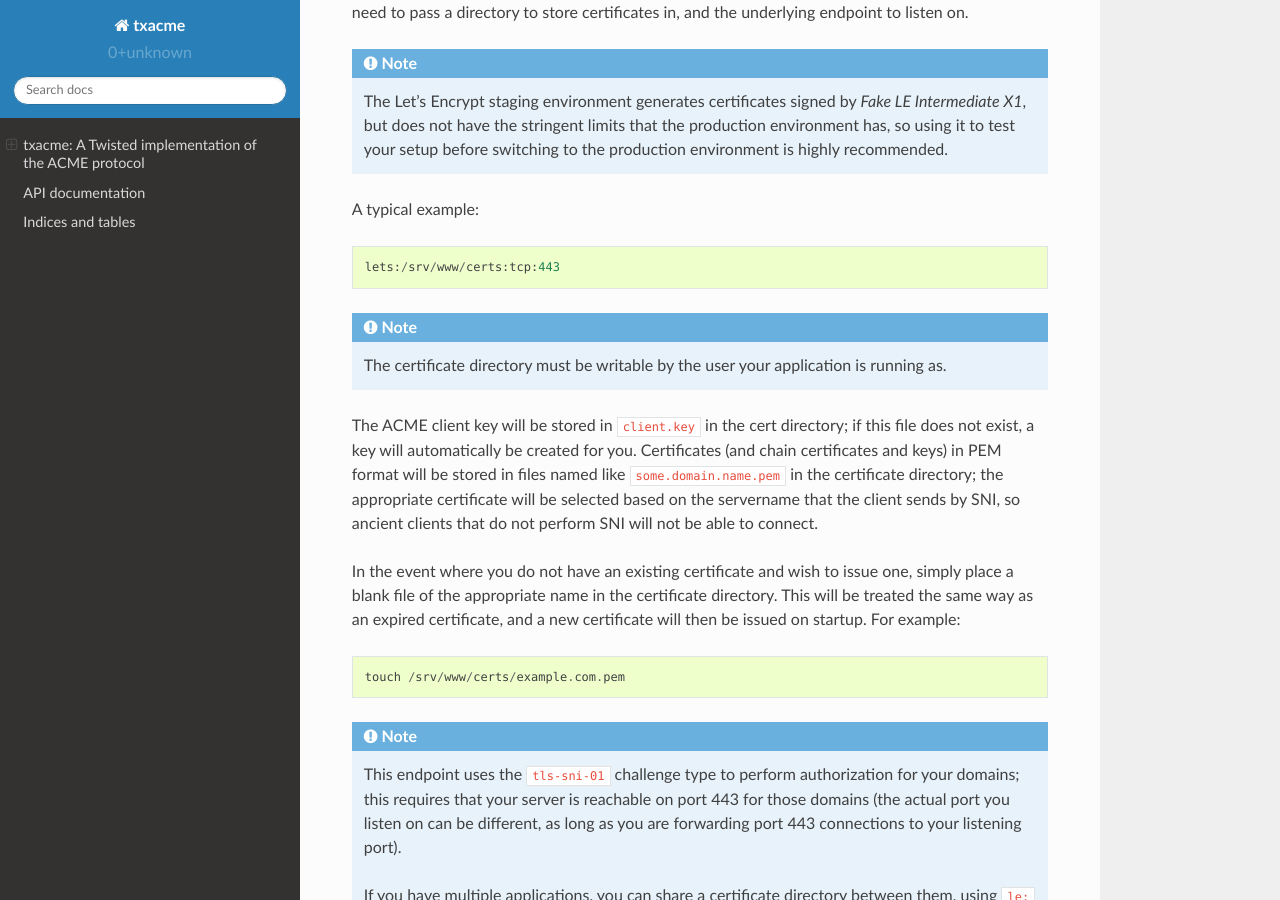
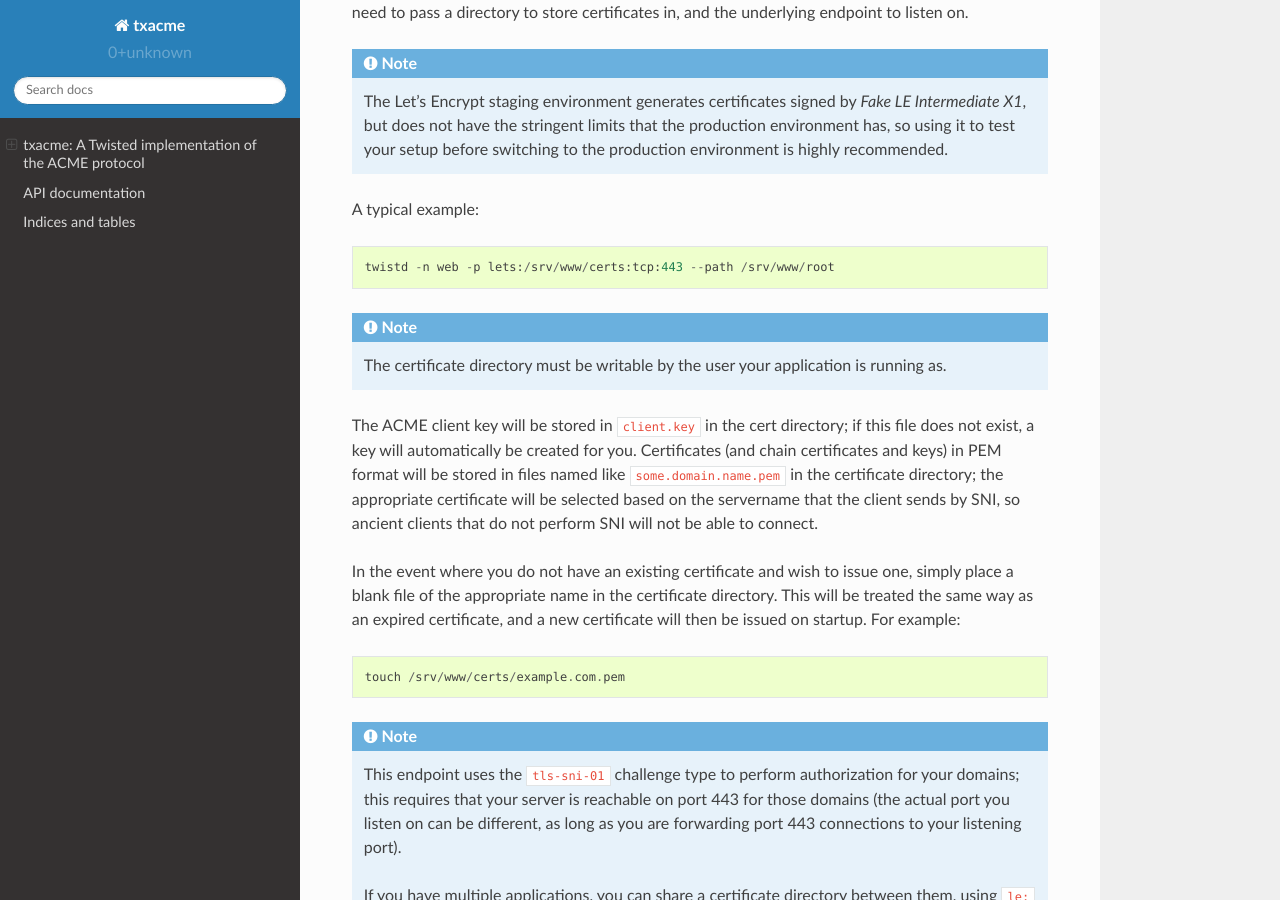
Before and after one commit to twisted/txacme, a Sphinx documentation site: the page built from docs/index.rst, in a window 1280 px wide and 900 px high, scrolled down 839 px. Built offline with Sphinx 7.4.7 and the Read the Docs theme 2.0.0, drawn with Linux system fonts in a browser that asks for light colours; pages that are not in the unit, such as notebooks, are missing from menus.

```diff
--- a/docs/index.rst
+++ b/docs/index.rst
@@ -28,7 +28,7 @@ certificates in, and the underlying endpoint to listen on.
 
 A typical example::
 
-  lets:/srv/www/certs:tcp:443
+  twistd -n web -p lets:/srv/www/certs:tcp:443 --path /srv/www/root
 
 .. note:: The certificate directory must be writable by the user your
    application is running as.
```
